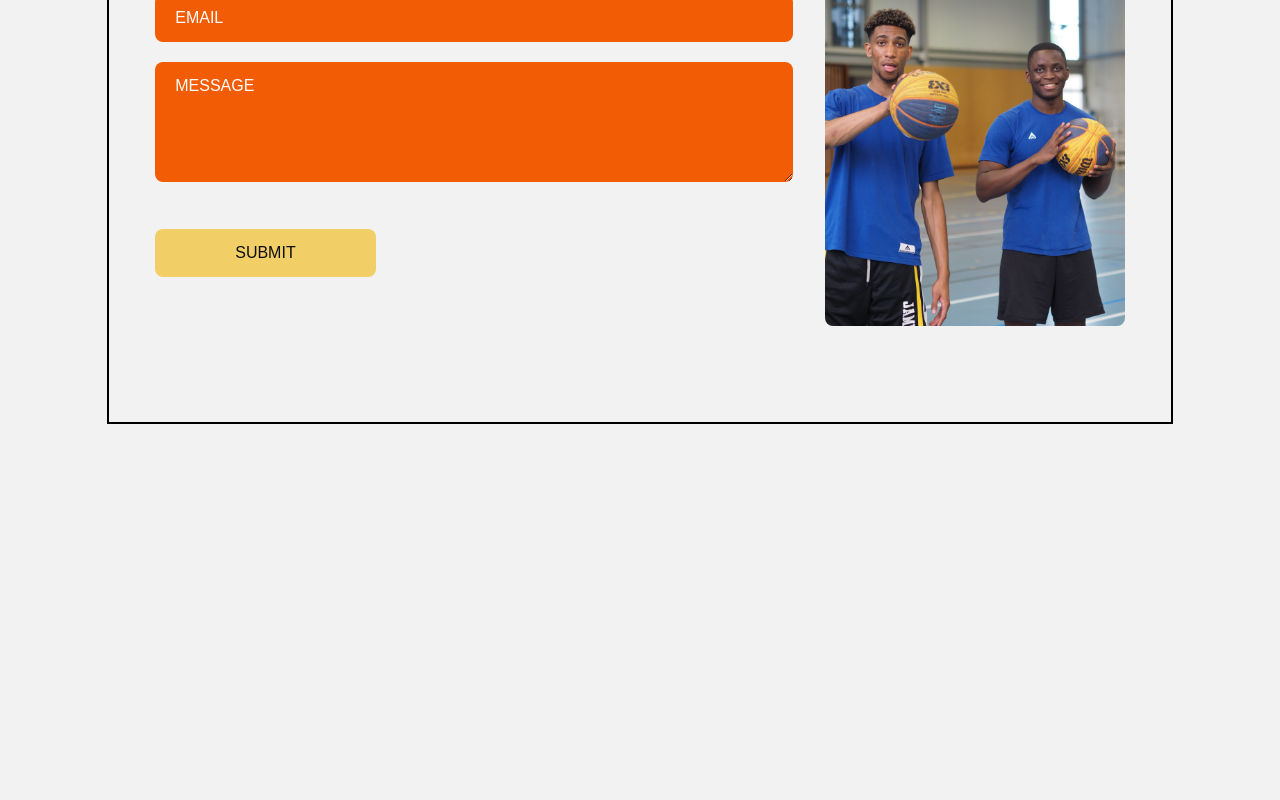
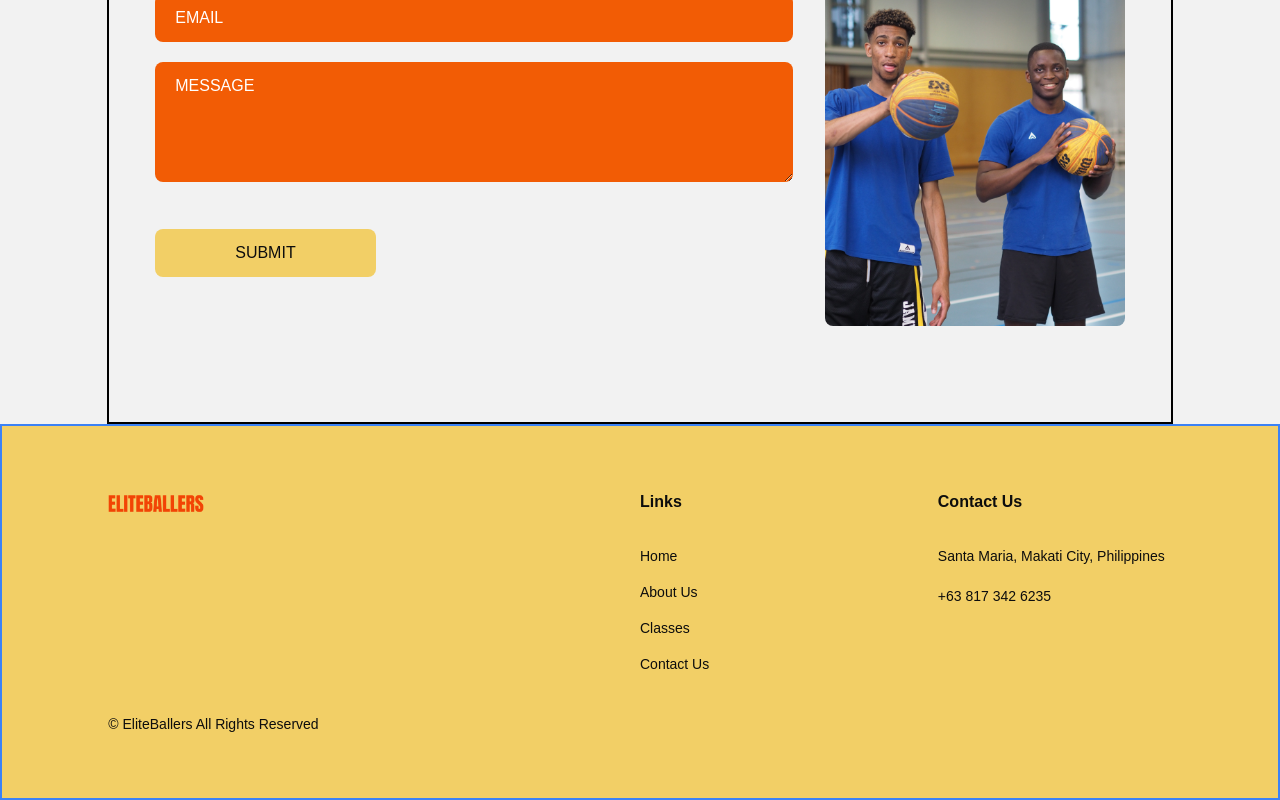
Before and after one commit to kujerocoding/elite-ballers, a React (Vite) app: page / in a window 1280 px wide. Shown: the part 2173-2973 px from the top of the page. Before the commit the page ends 2597 px from the top, so only its background shows below. Built offline with nearby package versions, Linux system fonts and the light colour scheme.

Commit message:
Add footer component

```diff
--- a/src/App.tsx
+++ b/src/App.tsx
@@ -4,7 +4,8 @@ import { SelectedPage } from '@/shared/types'
 import Home from '@/components/home'
 import AboutUs from '@/components/aboutus'
 import Classes from '@/components/classes'
-import ContactUs from './components/contactus'
+import ContactUs from '@/components/contactus'
+import Footer from '@/components/footer'
 
 
 const App = () => {
@@ -34,6 +35,7 @@ const App = () => {
       <AboutUs setSelectedPage={setSelectedPage}/>
       <Classes setSelectedPage={setSelectedPage}/>
       <ContactUs setSelectedPage={setSelectedPage}/>
+      <Footer />
     </div>
   )
 }
--- /dev/null
+++ b/src/components/footer/index.tsx
@@ -0,0 +1,53 @@
+import Logo from '@/assets/image/Logo.png'
+import Link from '../navbar/Link'
+import { SelectedPage } from '@/shared/types'
+
+type Props = {
+    selectedPage: SelectedPage
+    setSelectedPage: (value: SelectedPage) => void
+}
+
+const Footer = ({selectedPage, setSelectedPage}: Props) => {
+  return (
+    <footer className='bg-primary-yellow py-16 border-2 border-blue-500'>
+        <div className='mx-auto w-5/6 gap-16 md:flex'>
+            <div className='basis-1/2'>
+                <img className='w-24' src={Logo} alt="logo" />
+            </div>
+            <div className='mt-16 basis-1/4 md:mt-0'>
+                <h4 className='font-bold mb-8'>Links</h4>
+                <div className="flex flex-col gap-4 text-sm">
+                                <Link
+                                    page="Home"
+                                    selectedPage={selectedPage}
+                                    setSelectedPage={setSelectedPage}
+                                />
+                                <Link
+                                    page="About Us"
+                                    selectedPage={selectedPage}
+                                    setSelectedPage={setSelectedPage}
+                                />
+                                <Link
+                                    page="Classes"
+                                    selectedPage={selectedPage}
+                                    setSelectedPage={setSelectedPage}
+                                />
+                                <Link
+                                    page="Contact Us"
+                                    selectedPage={selectedPage}
+                                    setSelectedPage={setSelectedPage}
+                                />
+            </div>
+            </div>
+            <div className='mt-16 basis-1/4 md:mt-0'>
+                <h4 className='font-bold mb-8'>Contact Us</h4>
+                <p className='my-5 text-sm'>Santa Maria, Makati City, Philippines</p>
+                <p className='my-5 text-sm'>+63 817 342 6235</p>
+            </div>
+        </div>
+        <p className='w-5/6 mx-auto mt-10 text-sm'>&copy; EliteBallers All Rights Reserved</p>
+    </footer>
+  )
+}
+
+export default Footer
```
